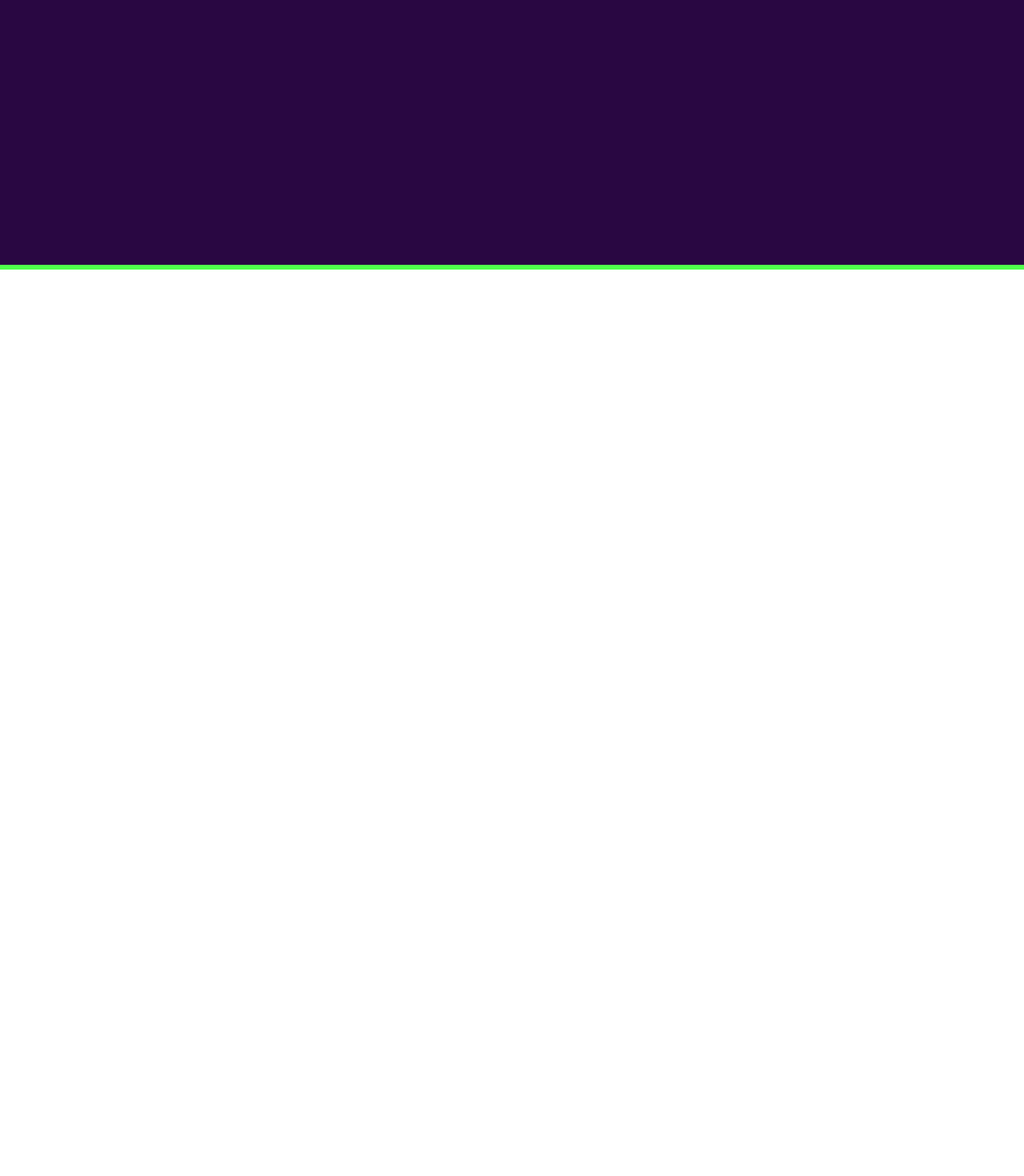
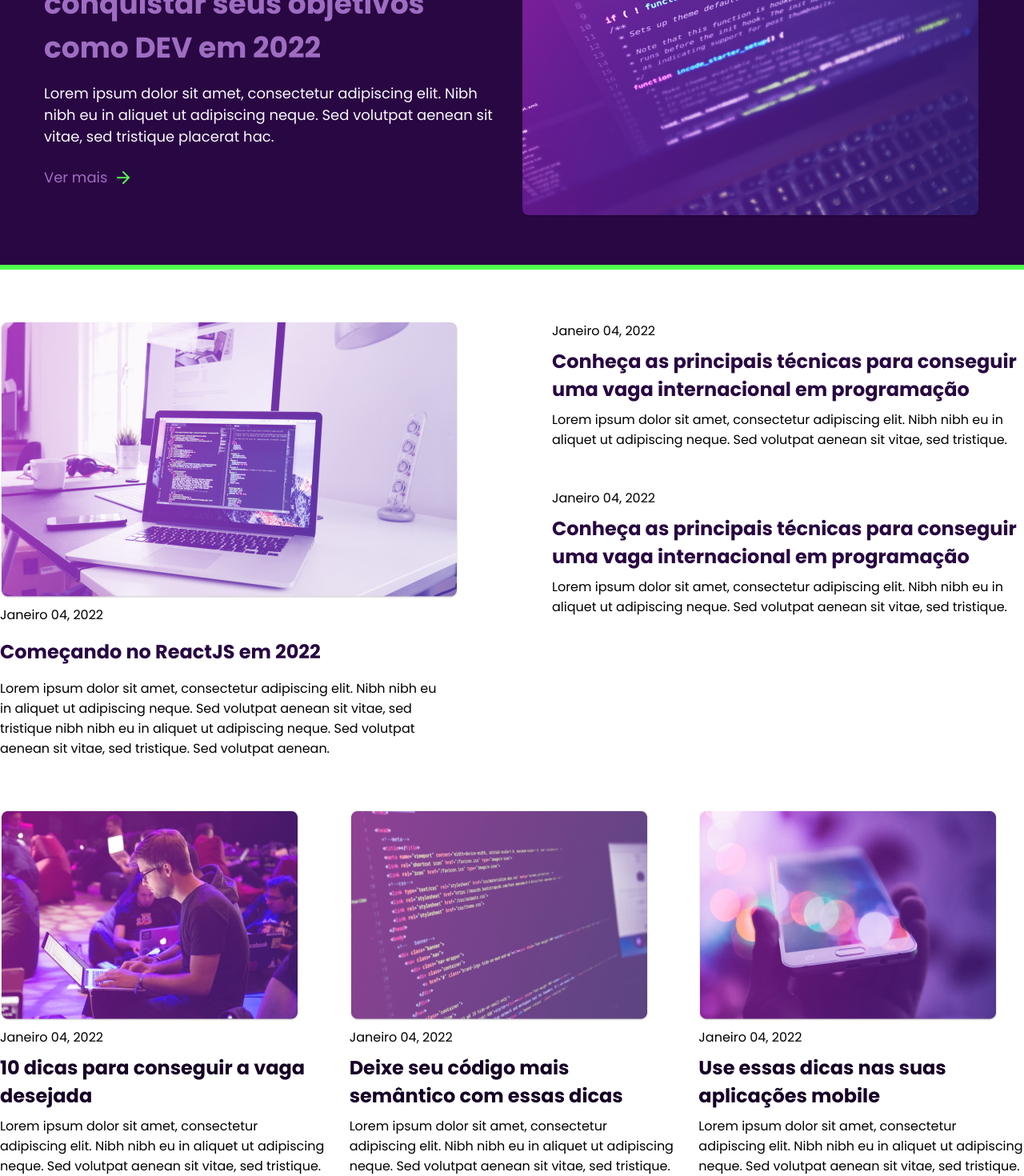
Before and after one commit to ronaldprofile/rocketblog, a React (Vite) app: page / in a window 1280 px wide. Shown: the part 250-1720 px from the top of the page at 80% size. Before the commit the page ends 800 px from the top, so only its background shows below. Built offline with nearby package versions, Linux system fonts and the light colour scheme.

Commit message:
added components (Enphasis and Main) with content the blog

```diff
--- a/src/pages/Home/index.tsx
+++ b/src/pages/Home/index.tsx
@@ -1,4 +1,9 @@
+import { Text } from "../../components/Text";
 import { Header } from "../../components/Header";
+import { Article } from "../../components/Article";
+import { Post } from "../../components/Post";
+
+import * as I from "../../images";
 import * as H from "./styles";
 
 export function Home() {
@@ -7,8 +12,99 @@ export function Home() {
       <H.Background>
         <H.Wrapper>
           <Header />
+
+          <H.Emphasis>
+            <div className="content">
+              <Text tag="h1">
+                Veja o guia definitivo para conquistar seus objetivos como DEV
+                em 2022
+              </Text>
+
+              <Text tag="p">
+                Lorem ipsum dolor sit amet, consectetur adipiscing elit. Nibh
+                nibh eu in aliquet ut adipiscing neque. Sed volutpat aenean sit
+                vitae, sed tristique placerat hac.
+              </Text>
+
+              <a href="#" className="see-more" title="Ver mais">
+                Ver mais
+                <img src={I.arrowRightIcon} alt="arrow right icon" />
+              </a>
+            </div>
+
+            <div className="image-post">
+              <img src={I.featuredImage} alt="featured Image" />
+            </div>
+          </H.Emphasis>
         </H.Wrapper>
       </H.Background>
+
+      <H.Main>
+        <div>
+          <div className="wrapper">
+            <section>
+              <figure>
+                <img src={I.post1} alt="post 1" />
+                <figcaption>Janeiro 04, 2022</figcaption>
+              </figure>
+
+              <a href="#">
+                <Text tag="h1">Começando no ReactJS em 2022</Text>
+              </a>
+
+              <Text tag="p">
+                Lorem ipsum dolor sit amet, consectetur adipiscing elit. Nibh
+                nibh eu in aliquet ut adipiscing neque. Sed volutpat aenean sit
+                vitae, sed tristique nibh nibh eu in aliquet ut adipiscing
+                neque. Sed volutpat aenean sit vitae, sed tristique. Sed
+                volutpat aenean.
+              </Text>
+            </section>
+
+            <aside>
+              <Article
+                date="Janeiro 04, 2022"
+                title="Conheça as principais técnicas para conseguir uma vaga
+                internacional em programação"
+                description="Lorem ipsum dolor sit amet, consectetur adipiscing elit. Nibh
+                nibh eu in aliquet ut adipiscing neque. Sed volutpat aenean
+                sit vitae, sed tristique."
+              />
+              <Article
+                date="Janeiro 04, 2022"
+                title="Conheça as principais técnicas para conseguir uma vaga
+                internacional em programação"
+                description="Lorem ipsum dolor sit amet, consectetur adipiscing elit. Nibh
+                nibh eu in aliquet ut adipiscing neque. Sed volutpat aenean
+                sit vitae, sed tristique."
+              />
+            </aside>
+          </div>
+        </div>
+
+        <H.Posts>
+          <div className="wrapper">
+            <Post
+              date="Janeiro 04, 2022"
+              title="10 dicas para conseguir a vaga desejada"
+              description="Lorem ipsum dolor sit amet, consectetur adipiscing elit. Nibh nibh eu in aliquet ut adipiscing neque. Sed volutpat aenean sit vitae, sed tristique. "
+              imageUrl={I.post2}
+            />
+            <Post
+              date="Janeiro 04, 2022"
+              title="Deixe seu código mais semântico com essas dicas"
+              description="Lorem ipsum dolor sit amet, consectetur adipiscing elit. Nibh nibh eu in aliquet ut adipiscing neque. Sed volutpat aenean sit vitae, sed tristique. "
+              imageUrl={I.post3}
+            />
+            <Post
+              date="Janeiro 04, 2022"
+              title="Use essas dicas nas suas aplicações mobile"
+              description="Lorem ipsum dolor sit amet, consectetur adipiscing elit. Nibh nibh eu in aliquet ut adipiscing neque. Sed volutpat aenean sit vitae, sed tristique. "
+              imageUrl={I.post4}
+            />
+          </div>
+        </H.Posts>
+      </H.Main>
     </H.Container>
   );
 }
--- a/src/pages/Home/styles.ts
+++ b/src/pages/Home/styles.ts
@@ -17,3 +17,82 @@ export const Wrapper = styled("div", {
   margin: "0 auto",
   paddingTop: 64
 });
+
+export const Emphasis = styled("section", {
+  marginTop: 64,
+
+  display: "flex",
+  gap: 30,
+
+  "& .content": {
+    h1: {
+      fontSize: 36,
+      fontWeight: "bold",
+      color: "$buttonBg"
+    },
+
+    p: {
+      margin: "16px 0 24px",
+      fontSize: 18,
+      fontWeight: "normal",
+      color: "$bodyBg"
+    },
+
+    a: {
+      fontSize: 18,
+      fontWeight: "normal",
+      color: "$buttonBg",
+
+      display: "flex",
+      alignItems: "center",
+      gap: 8,
+
+      "&:hover": {
+        textDecoration: "underline"
+      }
+    }
+  }
+});
+
+export const Main = styled("main", {
+  marginTop: 64,
+
+  "& > div": {
+    marginBottom: 64,
+
+    "& .wrapper": {
+      display: "flex",
+      justifyContent: "space-between",
+      gap: 130,
+
+      "& section": {
+        maxWidth: 560,
+        "& a": {
+          "&:hover": {
+            textDecoration: "underline"
+          }
+        },
+
+        "& h1": {
+          margin: "16px 0",
+          color: "$purpleBg",
+          fontSize: 24,
+          fontWeight: "bold"
+        },
+        "& p": {
+          fontSize: 16,
+          fontWeight: "normal"
+        }
+      }
+    }
+  }
+});
+
+export const Posts = styled("section", {
+  "& .wrapper": {
+    display: "flex",
+    alignItems: "center",
+
+    gap: 30
+  }
+});
```
